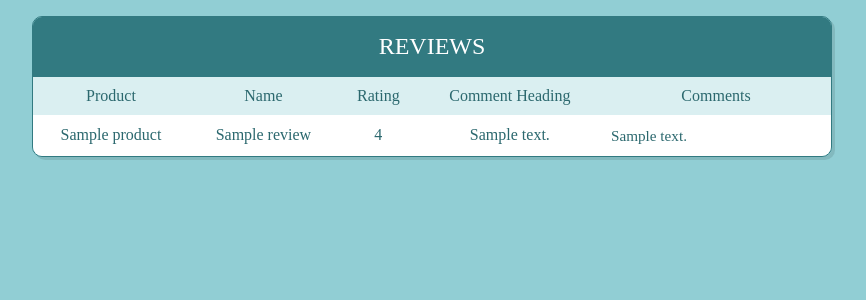
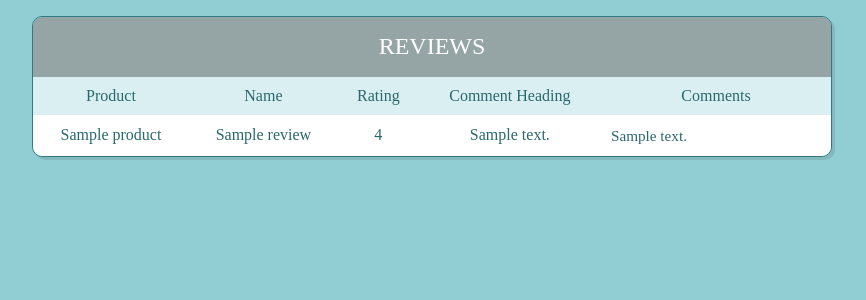
Before and after one commit to lmohan171/reviewaws, a Flask app: template templates/results.html in a window 1280 px wide. Shown: the top 300 px of the page, without its empty margins (208-1074 px from the left). Run offline with Flask 2, Linux system fonts and the light colour scheme; the template is opened without the code that fills it: most values are stand-ins (such as "Sample title", 1, 10 or a date in 2020); some libraries are stand-ins or nearby versions.

Commit message:
My first class

```diff
--- a/app.py
+++ b/app.py
@@ -5,6 +5,7 @@ from bs4 import BeautifulSoup as bs
 from urllib.request import urlopen as uReq
 
 app = Flask(__name__)
+
 
 @app.route('/',methods=['GET'])  # route to display the home page
 @cross_origin()
--- a/static/css/style.css
+++ b/static/css/style.css
@@ -6,7 +6,7 @@ body * {
 }
 
 .header {
-  background-color: #327a81;
+  background-color: #95A5A6;
   color: white;
   font-size: 1.5em;
   padding: 1rem;
```
